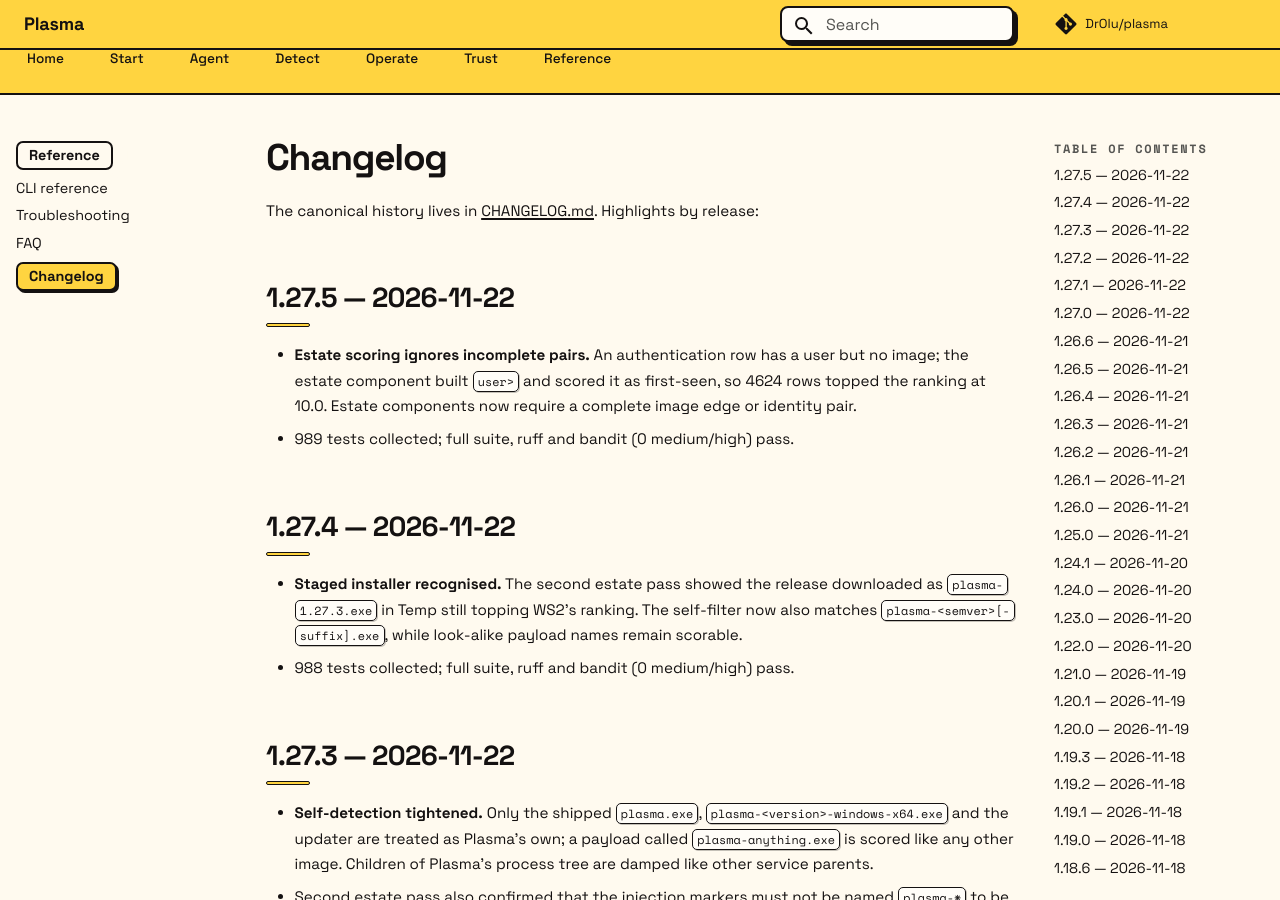
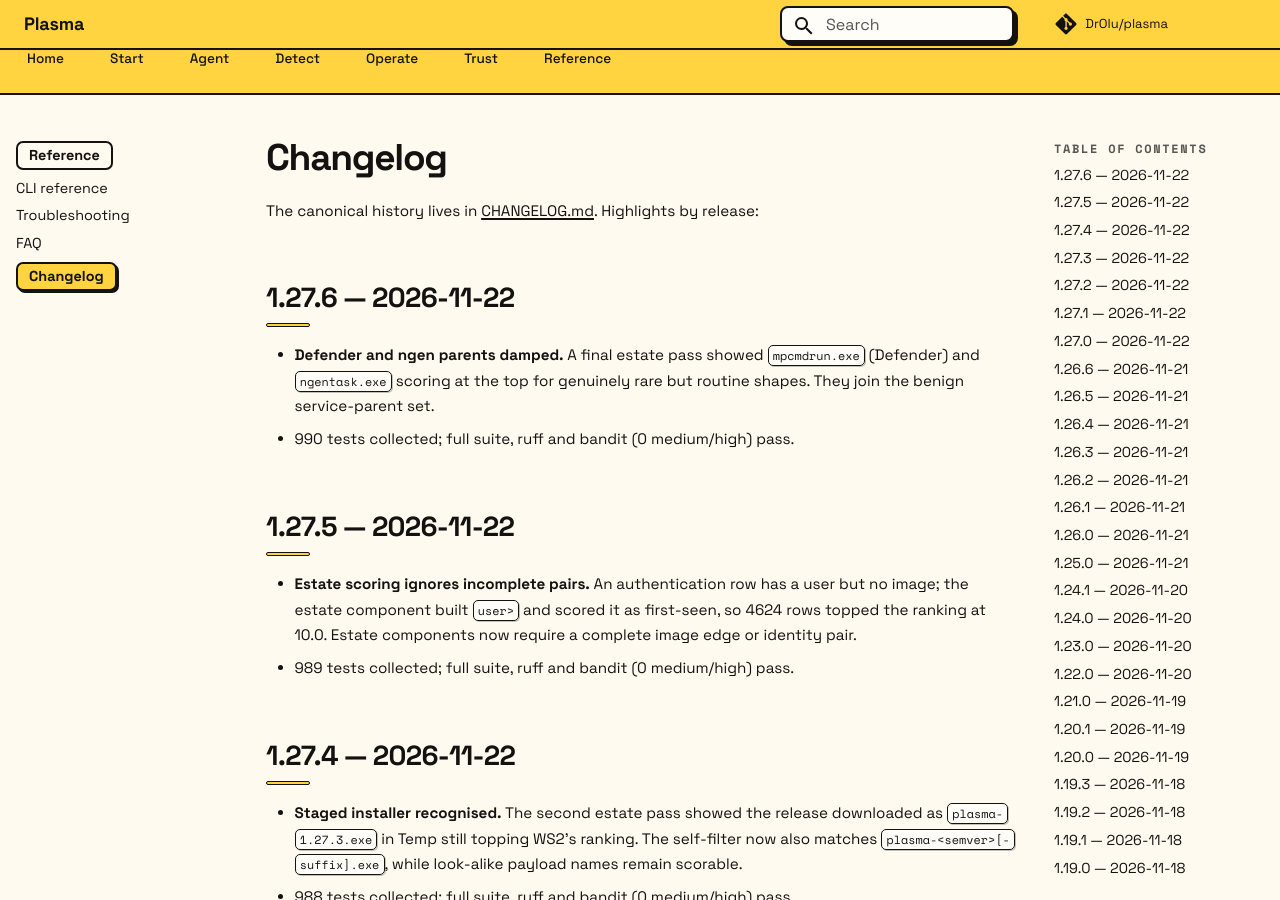
Before and after one commit to DrOlu/plasma, an MkDocs documentation site: the page built from docs/changelog.md, in a window 1280 px wide and 900 px high. Built offline with MkDocs 1.6.1 and Material for MkDocs 9.7.7, drawn with Linux system fonts in a browser that asks for light colours; comment, search, counter and statistics services are not loaded.

Commit message:
1.27.6: damp routine Defender and ngen parents
Final estate pass: mpcmdrun.exe/msmpeng.exe and ngentask.exe produced
rare shapes that scored at the top. They are signed Microsoft security
and JIT components, not threat novelty.

990 tests collected (969 pass, 21 skipped).

```diff
--- a/docs/changelog.md
+++ b/docs/changelog.md
@@ -3,6 +3,11 @@
 The canonical history lives in
 [CHANGELOG.md](https://github.com/DrOlu/plasma/blob/main/CHANGELOG.md).
 Highlights by release:
+
+## 1.27.6 — 2026-11-22
+
+- **Defender and ngen parents damped.** A final estate pass showed `mpcmdrun.exe` (Defender) and `ngentask.exe` scoring at the top for genuinely rare but routine shapes. They join the benign service-parent set.
+- 990 tests collected; full suite, ruff and bandit (0 medium/high) pass.
 
 ## 1.27.5 — 2026-11-22
 
--- a/plasma/__init__.py
+++ b/plasma/__init__.py
@@ -1,5 +1,5 @@
 """Plasma — agent-based EDR bundle with a frozen neuralOS instance."""
 
-__version__ = "1.27.5"
+__version__ = "1.27.6"
 PRODUCT = "Plasma"
 SCHEMA_VERSION = 1
--- a/pyproject.toml
+++ b/pyproject.toml
@@ -4,7 +4,7 @@ build-backend = "setuptools.build_meta"
 
 [project]
 name = "plasma-edr"
-version = "1.27.5"
+version = "1.27.6"
 description = "Plasma — an agent-based EDR bundle: Sentinel detection layer + a frozen neuralOS instance"
 readme = "README.md"
 requires-python = ">=3.9"
```
Also changed, not shown: CHANGELOG.md (+5 -0 lines), docs/index.md (+3 -3 lines), website/index.html (+8 -8 lines), docs/assets/enterprise-architecture.png, docs/assets/enterprise-architecture.svg, 6 other files.
